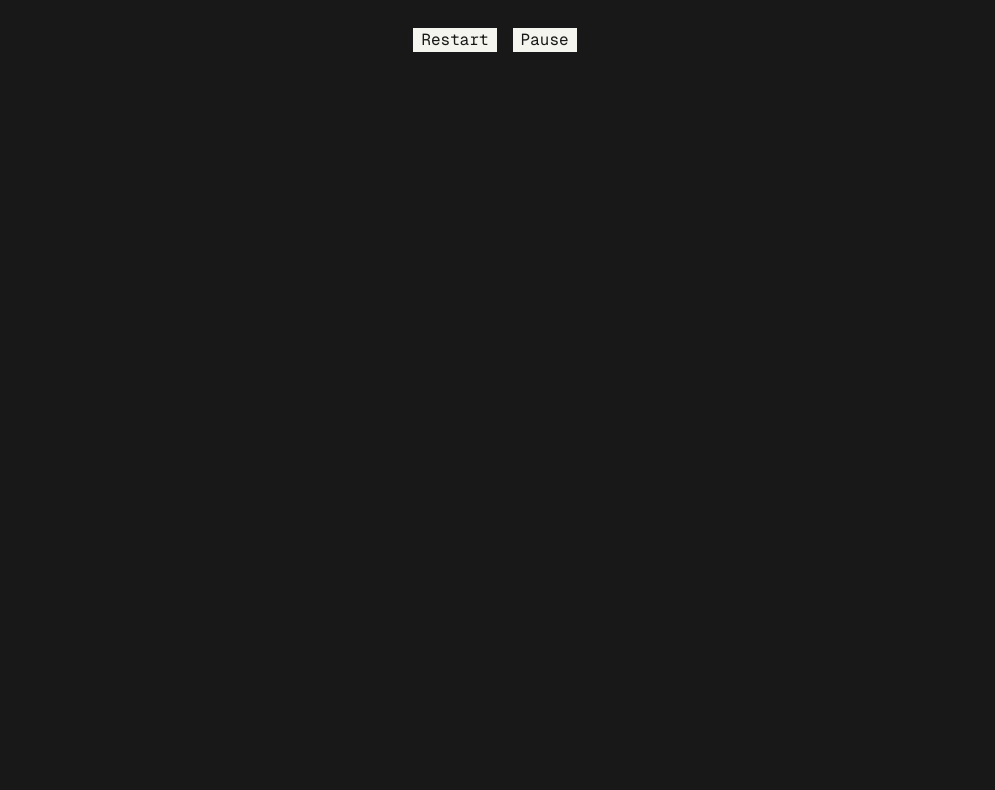
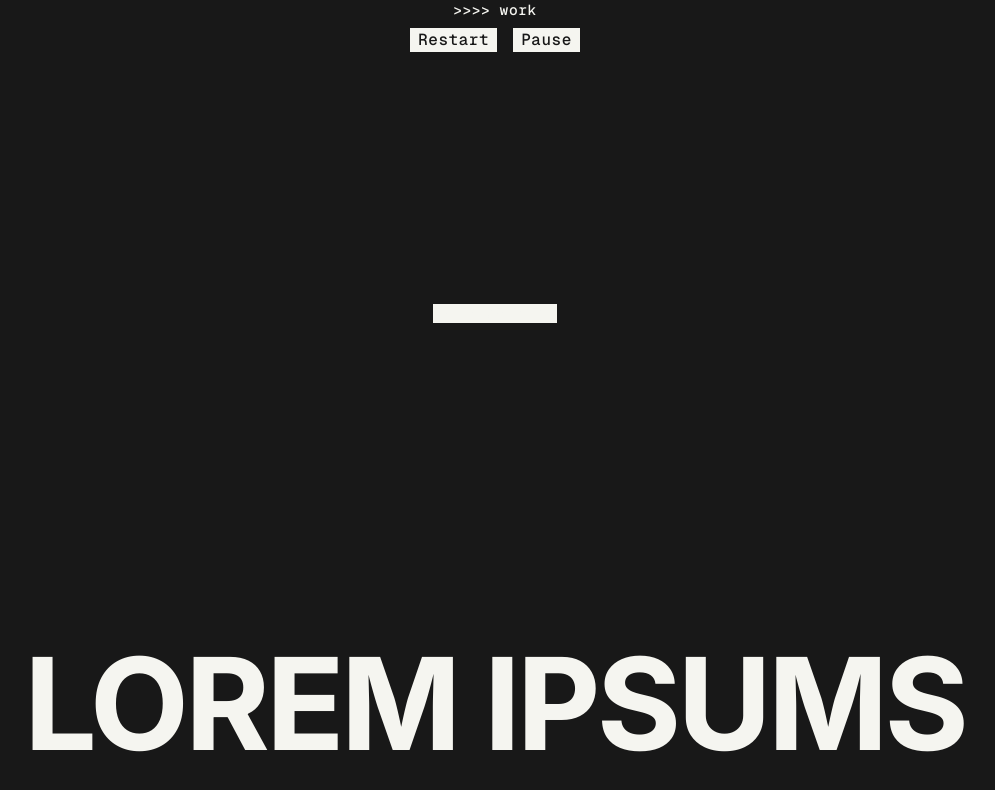
Before and after one commit to tylergeorges/website, a Next.js app: page / in a window 1280 px wide. Shown: the top 790 px of the page, without its empty margins (145-1140 px from the left). Built offline with nearby package versions, Linux system fonts and the light colour scheme; a web font is replaced by a local one.

Commit message:
refactor: rework useReactiveAscii

```diff
--- a/src/app/globals.css
+++ b/src/app/globals.css
@@ -78,6 +78,24 @@
   }
 }
 
+@font-face {
+  font-family: abc;
+  src: url(/fonts/ABCDiatypeVariable.woff) format('woff');
+  src: url(/fonts/ABCDiatypeVariable.woff2) format('woff2');
+  font-weight: 100 700;
+  font-style: normal;
+  font-display: swap;
+}
+
+@font-face {
+  font-family: abc-v;
+  src: url(/fonts/ABCDiatypeVariable.woff) format('woff');
+  src: url(/fonts/ABCDiatypeVariable.woff2) format('woff2');
+  font-weight: 100 800;
+  font-style: normal;
+  font-display: swap;
+}
+
 @media (min-width: 768px) {
   :root {
     --font-size: 14px;
@@ -85,6 +103,10 @@
     --letter-spacing: 0.44px;
     --char-width: 8.4;
   }
+}
+
+html ::selection {
+  @apply bg-foreground text-background;
 }
 
 @media (min-width: 1100px) {
@@ -96,8 +118,16 @@
   }
 }
 
+h1 {
+  /* font-size: 10vw; */
+  /* font-size: clamp(10vw, 1rem, 100px); */
+  font-variation-settings: 'wght' 730;
+  font-feature-settings: 'ss05';
+}
+
 @layer base {
   html {
+    font-variation-settings: 'MONO' 1;
     @apply size-full scroll-smooth;
   }
 
@@ -106,9 +136,18 @@
   }
 
   body {
-    font-size: calc(var(--char-width) / 16 * 100%);
-    @apply size-full bg-background text-foreground;
-    font-synthesis-weight: none;
+    --line: 19.838709677419356px;
+    --letter-spacing: 0.5400000000000001px;
+    --font-size: 14.55977011494253px;
+    font-variation-settings: 'MONO' 1;
+    /* font-size: var(--font-size); */
+
+    font-size: var(--font-size);
+    line-height: var(--line);
+    letter-spacing: var(--letter-spacing);
+    font-weight: 500;
+
+    @apply size-full flex-1 bg-background text-foreground vertical;
     text-rendering: optimizeLegibility;
   }
 }
--- a/src/app/layout.tsx
+++ b/src/app/layout.tsx
@@ -3,7 +3,7 @@ import './globals.css';
 import { Analytics } from '@vercel/analytics/react';
 
 import { siteConfig } from '@/config/site';
-import { fontMono, fontSans, fontPixels, fontPixelsHeading } from '@/lib/fonts';
+import { fontMono, fontSans, fontAbc, fontPixels } from '@/lib/fonts';
 import { cn } from '@/lib/utils';
 
 import { ModalRenderer } from '@/components/modal';
@@ -35,9 +35,9 @@ export default function RootLayout({
         className={cn(
           'flex-1 bg-background font-mono text-foreground antialiased vertical',
           fontMono.variable,
+          fontAbc.variable,
           fontSans.variable,
-          fontPixels.variable,
-          fontPixelsHeading.variable
+          fontPixels.variable
         )}
       >
         <ModalRenderer />
--- a/src/app/page.tsx
+++ b/src/app/page.tsx
@@ -1,16 +1,27 @@
-import { ReactiveAscii } from '@/components/reactive-ascii';
-import { Showcase } from '@/components/showcase';
+import { AsciiTrail } from '@/components/ascii-trail';
+
+import { ReactiveHero } from '@/components/reactive-hero';
 
 const Border = () => <span className="text-primary">█</span>;
 
 export default function Home() {
   return (
-    <main className="flex size-full flex-1 vertical">
-      <div className="size-full flex-1 gap-36 center vertical">
-        <div className="flex-1 horizontal center size-full">
-          <ReactiveAscii >TEST   STRING</ReactiveAscii>
-          {/* <ReactiveAscii >TYLER GEORGES</ReactiveAscii> */}
+    <main className="relative flex size-full flex-1 vertical">
+      <div className="relative size-full flex-1 center vertical">
+        <span>{'>>>> work'}</span>
+        <div className="flex-1 overflow-auto text-center horizontal center">
+          {/* <ReactiveAscii >TEST   STRING</ReactiveAscii> */}
+          <ReactiveHero>
+            TYLER GEORGES
+          </ReactiveHero>
+          {/* <p className="mono-title">TYLER GEORGES</p> */}
         </div>
+
+        <h1 className="text-center font-sans text-[10vw] font-black uppercase leading-normal tracking-tight">
+          LOREM IPSUMS
+        </h1>
+
+        {/* <AsciiTrail/> */}
       </div>
     </main>
   );
--- /dev/null
+++ b/src/components/ascii-trail.tsx
@@ -0,0 +1,27 @@
+'use client';
+
+import { useEventListener } from '@/hooks/use-event-listener';
+import React, { useRef } from 'react';
+
+interface AsciiTrailProps {}
+
+export const AsciiTrail = ({}: AsciiTrailProps) => {
+  const canvasRef = useRef<HTMLPreElement>(null);
+
+  useEventListener('click', e => {
+    const canvas = canvasRef.current;
+
+    if (!canvas) return;
+
+    const size = 6;
+
+    const radii = Math.PI * size;
+
+
+    let circ = ''
+
+
+  });
+
+  return <pre className="absolute size-full" ref={canvasRef} />;
+};
--- /dev/null
+++ b/src/components/reactive-ascii/caret.ts
@@ -0,0 +1,158 @@
+export class Caret {
+  smooth: boolean;
+
+  pos = 0;
+
+  text: string;
+
+  whitespace: string = '&nbsp;';
+
+  textPlaceholder: string = '';
+
+  trimmedContent: string = '';
+
+  width: number;
+
+  caret: HTMLElement;
+
+  parent: HTMLElement;
+
+  chars: string[] = [];
+
+  constructor(parent: HTMLElement, caret: HTMLElement, text: string, smooth: boolean = true) {
+    if (!smooth) {
+      this.textPlaceholder = this.whitespace.repeat(text.length);
+
+      if (parent.children.length < 1) {
+        parent.innerHTML += this.textPlaceholder;
+      }
+    }
+
+    this.smooth = smooth;
+    this.text = text;
+    this.parent = parent;
+    this.caret = caret;
+
+    const { width } = caret.getBoundingClientRect();
+    this.width = width;
+
+    if (smooth) {
+      caret.style.position = `absolute`;
+
+      // this.parent.innerHTML = '';
+
+      this.chars = text.split('');
+      this.parent.style.display = 'inline';
+      this.parent.innerHTML = this.chars
+        .map(c => `<span style="opacity: '0'; display:inline-block;">${c}</span>`)
+        .join('');
+      this.parent.append(caret);
+
+      this.caret.style.transform = `translateX(0)`;
+      this.caret.style.transition = 'ease transform 300ms';
+    }
+  }
+
+  computedStyles = () => window.getComputedStyle(this.caret);
+
+  collapse = () => {
+    if (this.pos === this.text.length) return;
+
+    const scaleAmt = this.pos * this.width;
+
+    this.caret.style.transform = `scaleX(${scaleAmt})`;
+
+    this.pos += 1;
+  };
+
+  expand = () => {
+    if (this.pos === this.text.length) return;
+
+    const startTranslate = this.caret.getBoundingClientRect().x - this.text.length * this.width;
+
+    if (this.pos === 0) {
+      this.hide();
+
+      this.caret.style.left = `0px`;
+      this.caret.style.zIndex = '-1';
+      // this.caret.parentElement.style.color = 'black';
+      // this.caret.style.left = `${this.width}px`;
+      // this.caret.style.left = `${startTranslate}px`;
+      //   this.caret.style.transform = `translateX(-${startTranslate}px)`; //   this.caret.style.transition = 'ease transform 300ms';
+      this.show();
+    }
+
+    const fullWidth = this.text.length * this.width;
+    // const fullWidth = this.text.length;
+
+    const scaleAmt = fullWidth / (this.pos + 1);
+    // const scaleAmt =
+    //   this.pos > this.text.length
+    //     ? this.pos / this.text.length
+    //     : this.text.length / Math.max(this.pos, 1);
+
+    console.log(scaleAmt);
+
+    const translate = this.pos / 2;
+
+    // this.caret.style.transform = `translateX(-${startTranslate}px)`;
+    this.caret.style.transform = `scaleX(${this.pos + 4}) translateX(${this.pos - this.width}px)`;
+    // this.caret.style.transform = `scaleX(${scaleAmt}) translateX(-${startTranslate}px)`;
+
+    this.pos += 1;
+  };
+
+  hide = () => {
+    this.caret.style.opacity = '0';
+  };
+
+  show = () => {
+    this.caret.style.opacity = '1';
+  };
+
+  restart = () => {
+    this.pos = 0;
+    this.show();
+  };
+
+  forward = () => {
+    const { parent } = this;
+
+    if (this.smooth) {
+      this.caret.style.transform = `translateX(${this.pos}ch)`;
+
+      const currentChar = parent.children.item(this.pos);
+
+      currentChar?.setAttribute('style', `style="opacity: '1'; display:inline-block;"`);
+    } else {
+      const endIdx = this.whitespace.length * this.pos;
+
+      const rightWhitespace = this.textPlaceholder.substring(endIdx);
+
+      if (this.pos >= 0) {
+        this.trimmedContent = this.text.substring(0, this.pos);
+      }
+
+      parent.innerHTML = `${this.trimmedContent}&nbsp;`;
+      parent.append(this.caret);
+
+      parent.innerHTML += rightWhitespace;
+    }
+
+    this.pos += 1;
+  };
+}
+
+export const createReactiveCaret = (parent: HTMLElement, text: string, smooth = false) => {
+  const caretIdx = parent.children.length > 1 ? 1 : 0;
+
+  let caret = parent.children.item(caretIdx) as HTMLElement | null;
+
+  if (!caret) {
+    const caretEl = document.createElement('span');
+    caretEl.className = 'absolute -ml-[1ch] h-[19.056338028169012px] w-[1ch] bg-foreground';
+    caret = caretEl;
+  }
+
+  return new Caret(parent, caret, text, smooth);
+};
--- a/src/components/reactive-ascii/index.tsx
+++ b/src/components/reactive-ascii/index.tsx
@@ -14,25 +14,29 @@ import {
 
 interface ReactiveAsciiProps {
   children: string;
-  fps?: number;
+  // fps?: number;
   className?: string;
   animations: ReactiveAnimation[];
+  duration: number;
 }
 
 export const ReactiveAscii = ({
   children: asciiText,
   className,
-  fps = 60,
+  duration = 1000,
+  // fps = 60,
   animations = []
 }: ReactiveAsciiProps) => {
   const cachedAnimations = useMemo<ReactiveAnimation[]>(
-    () => (animations.length ? animations : [reactiveTypewriterAnimation, randomSymbolsAnmiation]),
+    () => animations,
+    // : [reactiveTypewriterAnimation, reactiveBackgroundAnimation, ],
     [animations]
   );
 
   const [reactiveAsciiRef, asciiController] = useReactiveAscii({
     asciiText,
-    fps,
+    // fps,
+    duration,
     animations: cachedAnimations
   });
 
--- a/src/components/reactive-ascii/reactive-animation.ts
+++ b/src/components/reactive-ascii/reactive-animation.ts
@@ -1,3 +1,4 @@
+import { Caret, createReactiveCaret } from '@/components/reactive-ascii/caret';
 import { ASCII_SYMBOLS, updateChild } from '@/components/reactive-ascii/utils';
 
 /* eslint-disable no-plusplus */
@@ -9,7 +10,11 @@ export interface ReactiveAnimationConfig {
   /**
    * The fps of the animation. Default is 60.
    */
-  fps?: number;
+  duration?: number;
+  // /**
+  //  * The fps of the animation. Default is 60.
+  //  */
+  // fps?: number;
   /**
    * Callback to finish animation.
    */
@@ -21,7 +26,7 @@ export interface ReactiveAnimationConfig {
 }
 
 type CreateReactiveAnimation = (config: { run: () => void; restart: () => void }) => {
-  run: () => void;
+  run: (timestamp:number) => void;
   restart: () => void;
 };
 
@@ -83,43 +88,19 @@ export const reactiveTypewriterAnimation: ReactiveAnimation = config => {
 
   let animationPos = 0;
 
-  const whitespace = '&nbsp;';
-  const textPlaceholder = whitespace.repeat(text.length);
+  const caret = createReactiveCaret(canvas, text, false);
 
-  let caret = canvas.children.item(0) as HTMLElement | null;
-
-  if (!caret) {
-    const caretEl = document.createElement('span');
-    caretEl.className = 'absolute -ml-[1ch] h-[19.056338028169012px] w-[1ch] bg-foreground';
-    caret = caretEl;
-  }
-
-  if (canvas.children.length < 1) {
-    canvas.innerHTML += textPlaceholder;
-  }
+  caret.show();
 
   canvas.style.opacity = '1';
 
-  let trimmedContent = '';
-
   const run = () => {
-    const endIdx = whitespace.length * animationPos;
-
-    const rightWhitespace = textPlaceholder.substring(endIdx);
-
-    if (animationPos >= 0) {
-      trimmedContent = text.substring(0, animationPos);
-    }
-
-    canvas.innerHTML = `${trimmedContent}&nbsp;`;
-    canvas.append(caret);
-
-    canvas.innerHTML += rightWhitespace;
+    caret.forward();
 
     if (animationPos === text.length) {
-      caret.style.opacity = '0';
+      caret.hide();
 
-      updateChild(canvas, caret);
+      updateChild(canvas, caret.caret);
 
       finish();
     }
@@ -128,8 +109,8 @@ export const reactiveTypewriterAnimation: ReactiveAnimation = config => {
   };
 
   const restart = () => {
-    caret.style.opacity = '1';
     animationPos = 0;
+    caret.restart();
 
     return run;
   };
@@ -139,3 +120,40 @@ export const reactiveTypewriterAnimation: ReactiveAnimation = config => {
     restart
   };
 };
+
+// eslint-disable-next-line arrow-body-style
+export const reactiveBackgroundAnimation: ReactiveAnimation = config => {
+  const { text, canvas, finish } = config;
+
+  let animationPos = 0;
+
+  const caret = createReactiveCaret(canvas, text, false);
+
+  const run = () => {
+    caret.expand();
+
+    const isDone = animationPos === text.length;
+
+    if (isDone) {
+      // caret.collapse();
+
+      updateChild(canvas, caret.caret);
+
+      finish();
+    }
+
+    animationPos += 1;
+  };
+
+  const restart = () => {
+    animationPos = 0;
+    caret.restart();
+
+    return run;
+  };
+
+  return {
+    run,
+    restart
+  };
+};
--- a/src/components/reactive-ascii/use-reactive-ascii.tsx
+++ b/src/components/reactive-ascii/use-reactive-ascii.tsx
@@ -10,7 +10,8 @@ import { ReactiveAnimation } from '@/components/reactive-ascii/reactive-animatio
 interface UseReactiveAsciiArgs {
   asciiText: string;
   animations: ReactiveAnimation[];
-  fps: number;
+  duration: number;
+  // fps: number;
 }
 
 interface UseReactiveAsciiController {
@@ -22,13 +23,16 @@ type AnimationHandler = ReturnType<ReactiveAnimation>;
 interface ReactiveAsciiState {
   asciiText: string;
   pos: number;
-  fps: number;
+  duration: number;
+  // fps: number;
   animations: AnimationHandler[];
   animationIdx: number;
   playing: boolean;
 }
 
-export const useReactiveAscii = ({ asciiText, fps, animations }: UseReactiveAsciiArgs) => {
+const linear = (ms: number) => ms;
+
+export const useReactiveAscii = ({ asciiText, duration, animations }: UseReactiveAsciiArgs) => {
   const [playing, setPlaying] = useState(true);
   const cachedAnimations = useRef(animations);
   const reactiveAsciiRef = useRef<HTMLElement>(null);
@@ -41,7 +45,7 @@ export const useReactiveAscii = ({ asciiText, fps, animations }: UseReactiveAsci
   const reactiveAsciiStateRef = useRef<ReactiveAsciiState>({
     asciiText,
     animations: [],
-    fps,
+    duration,
     pos: -1,
     playing: true,
     animationIdx: 0
@@ -51,7 +55,7 @@ export const useReactiveAscii = ({ asciiText, fps, animations }: UseReactiveAsci
     togglePlayingState: () => {
       // setPlaying(prev => !prev);
 
-      const isDoneAnimating = reactiveAsciiStateRef.current.animationIdx === animations.length ;
+      const isDoneAnimating = reactiveAsciiStateRef.current.animationIdx === animations.length;
 
       if (isDoneAnimating) {
         reactiveAsciiStateRef.current.animationIdx = 0;
@@ -79,21 +83,21 @@ export const useReactiveAscii = ({ asciiText, fps, animations }: UseReactiveAsci
   useIsomorphicLayoutEffect(() => {
     const animations = cachedAnimations.current;
 
-    let done = false;
-
-    let start: number;
-
-    let frame = -1;
-
     const reactiveAscii = reactiveAsciiRef.current;
 
-    let delay = 1000 / reactiveAsciiStateRef.current.fps;
+    // const delay = 1000 / duration;
+    // let delay = duration;
+    // let delay = 1000 / reactiveAsciiStateRef.current.fps;
 
-    delay += asciiText.length;
+    // delay += asciiText.length;
+
+    let done = false;
 
     const finish = (idx: number) => {
       if (idx === animations.length - 1) {
         done = true;
+
+        console.log(idx);
 
         reactiveAsciiStateRef.current.playing = false;
         setPlaying(false);
@@ -117,7 +121,8 @@ export const useReactiveAscii = ({ asciiText, fps, animations }: UseReactiveAsci
             },
             canvas: reactiveAscii,
             text: asciiText,
-            fps
+            // fps
+            duration
           })
         );
       }
@@ -125,43 +130,108 @@ export const useReactiveAscii = ({ asciiText, fps, animations }: UseReactiveAsci
 
     const reactiveAnimations = reactiveAsciiStateRef.current.animations;
 
+    const totalDuration = 1000 / 60;
+
+    let prevTimestamp = 0;
+    let start: number;
+
+    const animationSpeed = asciiText.length;
+
     const animate = (timestamp: number) => {
-      if (!reactiveAscii) {
+      const now = timestamp;
+
+      if (start === undefined) {
+        start = now;
+      }
+
+      const elapsed = now - start;
+
+      const elapsedTimeSinceLastRender = timestamp - prevTimestamp;
+
+      if (elapsedTimeSinceLastRender > animationSpeed && reactiveAsciiStateRef.current.playing) {
+        // console.log(elapsedTimeSinceLastRender);
+
+        const currentAnimation = reactiveAnimations[reactiveAsciiStateRef.current.animationIdx];
+        currentAnimation.run(linear(now / duration));
+        prevTimestamp = timestamp;
+      }
+
+      if (done || (elapsed >= duration && !reactiveAsciiStateRef.current.playing)) {
         cancelAnimationFrame(rafRef.current);
 
         return;
       }
 
-      if (reactiveAsciiStateRef.current.playing) {
-        if (start === undefined) {
-          start = timestamp;
-        }
+      rafRef.current = requestAnimationFrame(animate);
+      //   cancelAnimationFrame(rafRef.current);
+      // }
 
-        const elapsed = timestamp - start;
-        const seg = Math.floor(elapsed / delay);
+      // if (startTime === undefined) {
+      //   startTime = ts;
+      // }
 
-        if (seg > frame) {
-          frame = seg;
+      // const runtime = ts - startTime;
 
-          if (done) cancelAnimationFrame(rafRef.current);
+      // const progress = Math.floor(runtime / 60);
 
-          const currentAnimation = reactiveAnimations[reactiveAsciiStateRef.current.animationIdx];
+      // const progress = runtime / 60;
+      // const progress = runtime / (duration/60);
 
-          currentAnimation.run();
-        }
+      // progress=Math.min(progress,1)
 
-        if (!done) {
-          rafRef.current = requestAnimationFrame(animate);
-        } else {
-          cancelAnimationFrame(rafRef.current);
-        }
-      } else {
-        cancelAnimationFrame(rafRef.current);
-      }
+      // console.log(progress, totalDuration);
+      // if (runtime < duration) {
+      //   const currentAnimation = reactiveAnimations[reactiveAsciiStateRef.current.animationIdx];
+      //   currentAnimation.run();
+
+      //   // if (!reactiveAsciiStateRef.current.playing) {
+      //   // cancelAnimationFrame(rafRef.current);
+      //   // } else {
+      //   rafRef.current = requestAnimationFrame(animate);
+      //   then = progress;
+      //   // }
+      // }
+      // };
+
+      // tick();
+
+      // if (done) {
+      //   cancelAnimationFrame(rafRef.current);
+      //   return;
+      // }
+
+      // if (!lastTime) {
+      //   lastTime = now;
+      // }
+
+      // const delta = (now - startTime) / (duration/totalDuration);
+      // const delta = Math.min((now - startTime) / duration, 1);
+      // console.log(delta);
+
+      // const elapsed = now - lastTime;
+      // const elapsed = now - lastTime;
+
+      // if (delta < 1) {
+      //   if (reactiveAsciiStateRef.current.playing) {
+      //     // if (elapsed > requiredElapsed && reactiveAsciiStateRef.current.playing) {
+      //     const currentAnimation = reactiveAnimations[reactiveAsciiStateRef.current.animationIdx];
+      //     currentAnimation.run();
+
+      //     // do stuff
+      //     // lastTime = now;
+      //   }
+      //   rafRef.current = requestAnimationFrame(animate);
+      // }
     };
 
-    rafRef.current = requestAnimationFrame(animate);
-
+    // animate();
+    // rafRef.current = (animate);
+    // animate(performance.now());
+    // rafRef.current = requestAnimationFrame(() => {
+    //   animate();
+    // });
+    animate();
+    // rafRef.current = requestAnimationFrame(animate);
     return () => {
       if (rafRef.current !== undefined) cancelAnimationFrame(rafRef.current);
     };
--- /dev/null
+++ b/src/components/reactive-hero.tsx
@@ -0,0 +1,21 @@
+'use client';
+
+import { ReactiveAscii } from '@/components/reactive-ascii';
+import {
+  reactiveTypewriterAnimation,
+  reactiveBackgroundAnimation,
+  randomSymbolsAnmiation
+} from '@/components/reactive-ascii/reactive-animation';
+
+interface ReactiveHeroProps {
+  children: string;
+}
+
+export const ReactiveHero = ({ children }: ReactiveHeroProps) => (
+  <ReactiveAscii
+    animations={[reactiveTypewriterAnimation, reactiveBackgroundAnimation]}
+    // animations={[reactiveTypewriterAnimation, randomSymbolsAnmiation]}
+  >
+    {children}
+  </ReactiveAscii>
+);
--- a/src/lib/fonts.ts
+++ b/src/lib/fonts.ts
@@ -1,30 +1,43 @@
 import { GeistMono as FontMono } from 'geist/font/mono';
 import { GeistSans } from 'geist/font/sans';
 import localFont from 'next/font/local';
+import { Inter } from 'next/font/google';
 
-export const fontSans = GeistSans;
+// export const fontSans = GeistSans;
 
 export const fontMono = FontMono;
 
-export const fontPixelsHeading = localFont({
-  variable: '--font-pixels-heading',
+export const fontSans = Inter({ variable: '--font-geist-sans', display: 'swap' });
+
+export const fontAbc = localFont({
+  variable: '--font-abc',
   src: [
     {
-      path: '../../public/fonts/PPMondwest-Regular.otf',
-      weight: '400',
-      style: 'normal'
-    },
-    {
-      path: '../../public/fonts/ArgentPixelCF-Italic.woff2',
-      style: 'italic'
-    },
-    {
-      path: '../../public/fonts/PPMondwest-Bold.otf',
-      weight: '700'
+      path: '../../public/fonts/ABCDiatypeVariable.woff2'
     }
   ],
   display: 'swap'
 });
+
+// export const fontPixelsHeading = localFont({
+//   variable: '--font-pixels-heading',
+//   src: [
+//     {
+//       path: '../../public/fonts/PPMondwest-Regular.otf',
+//       weight: '400',
+//       style: 'normal'
+//     },
+//     {
+//       path: '../../public/fonts/ArgentPixelCF-Italic.woff2',
+//       style: 'italic'
+//     },
+//     {
+//       path: '../../public/fonts/PPMondwest-Bold.otf',
+//       weight: '700'
+//     }
+//   ],
+//   display: 'swap'
+// });
 
 export const fontPixels = localFont({
   variable: '--font-pixels',
--- a/tailwind.config.ts
+++ b/tailwind.config.ts
@@ -135,8 +135,10 @@ const config: Config = {
       },
 
       fontFamily: {
-        sans: ['var(--font-geist-sans)', ...fontFamily.sans],
-        mono: ['var(--font-geist-mono)', ...fontFamily.mono],
+        // sans: ['var(--font-sans), monospace'],
+        sans: ['var(--font-geist-sans)'],
+        abc: ['var(--font-abc)'],
+        mono: ['var(--font-geist-mono), monospace', ...fontFamily.mono],
         pixels: ['var(--font-pixels)'],
         pixelsHeading: ['var(--font-pixels-heading)']
       }
```
Also changed, not shown: public/fonts/ABCDiatypeVariable.woff2 (added).
